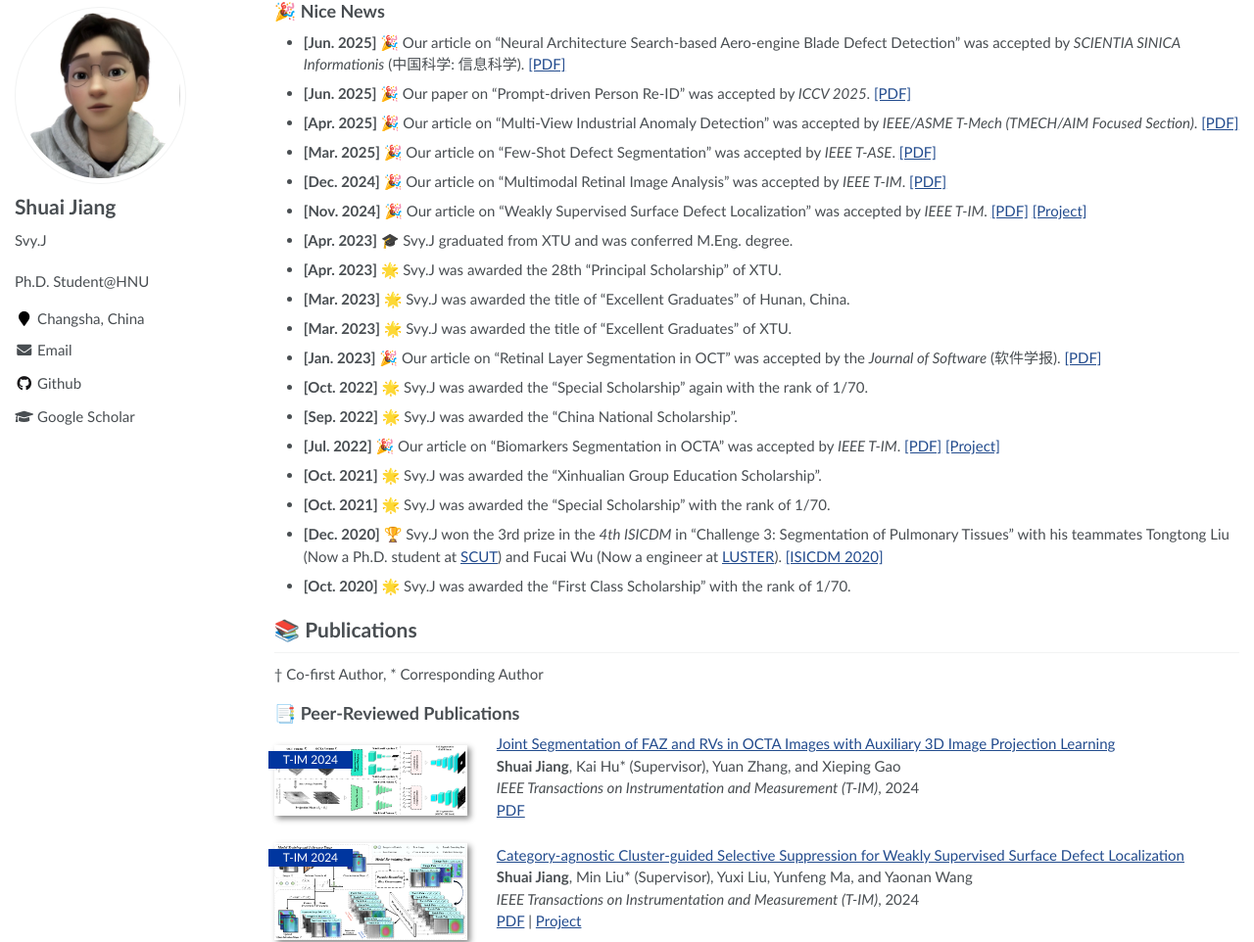
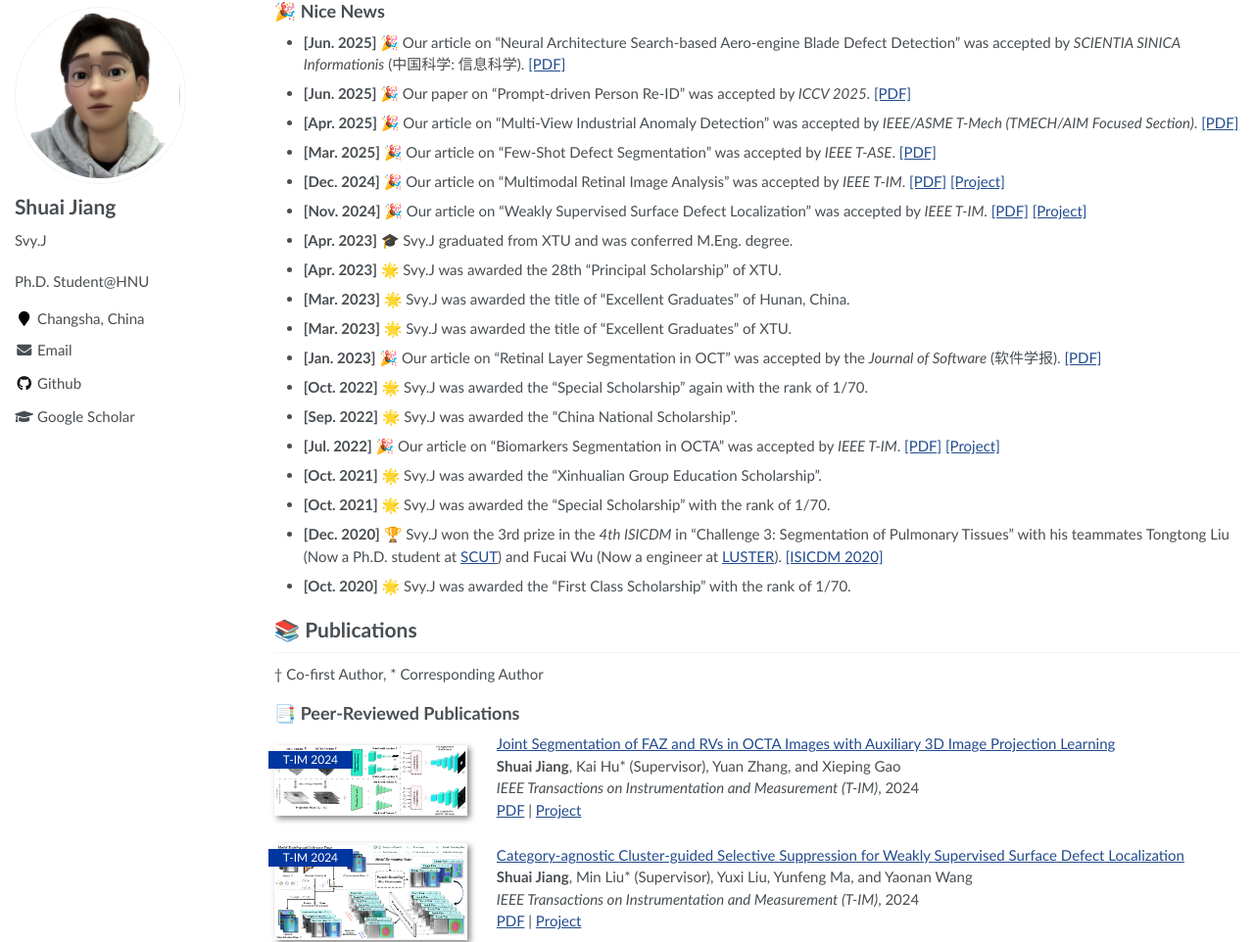
Before and after one commit to SvyJ/svyj.github.io, a Jekyll site: the page built from _pages/index.md, in a window 1280 px wide and 1400 px high, scrolled down 671 px. Shown: the part 84-1046 px from the top of the window at 98% size. Built offline with Jekyll 4.4.1, drawn with Linux system fonts in a browser that asks for light colours.

Commit message:
Update index.md

```diff
--- a/_pages/index.md
+++ b/_pages/index.md
@@ -55,7 +55,7 @@ author_profile: true
 
 - **[Mar. 2025]** 🎉 Our article on "Few-Shot Defect Segmentation" was accepted by _IEEE T-ASE_. [[PDF]](https://ieeexplore.ieee.org/document/10942431)
 
-- **[Dec. 2024]** 🎉 Our article on "Multimodal Retinal Image Analysis" was accepted by _IEEE T-IM_. [[PDF]](https://ieeexplore.ieee.org/document/10904426)
+- **[Dec. 2024]** 🎉 Our article on "Multimodal Retinal Image Analysis" was accepted by _IEEE T-IM_. [[PDF]](https://ieeexplore.ieee.org/document/10904426) [[Project]](https://svyj.github.io/PL-Joint-Seg/)
 
 - **[Nov. 2024]** 🎉 Our article on "Weakly Supervised Surface Defect Localization" was accepted by _IEEE T-IM_. [[PDF]](https://ieeexplore.ieee.org/document/10908998) [[Project]](https://svyj.github.io/CSS/)
 
@@ -93,7 +93,7 @@ author_profile: true
 [Joint Segmentation of FAZ and RVs in OCTA Images with Auxiliary 3D Image Projection Learning](https://ieeexplore.ieee.org/document/10904426)<br>
 **Shuai Jiang**, Kai Hu* (Supervisor), Yuan Zhang, and Xieping Gao<br>
 _IEEE Transactions on Instrumentation and Measurement (T-IM)_, 2024<br>
-[PDF](https://ieeexplore.ieee.org/document/10904426)
+[PDF](https://ieeexplore.ieee.org/document/10904426) | [Project](https://svyj.github.io/PL-Joint-Seg/)
 </div>
 </div>
 
```
